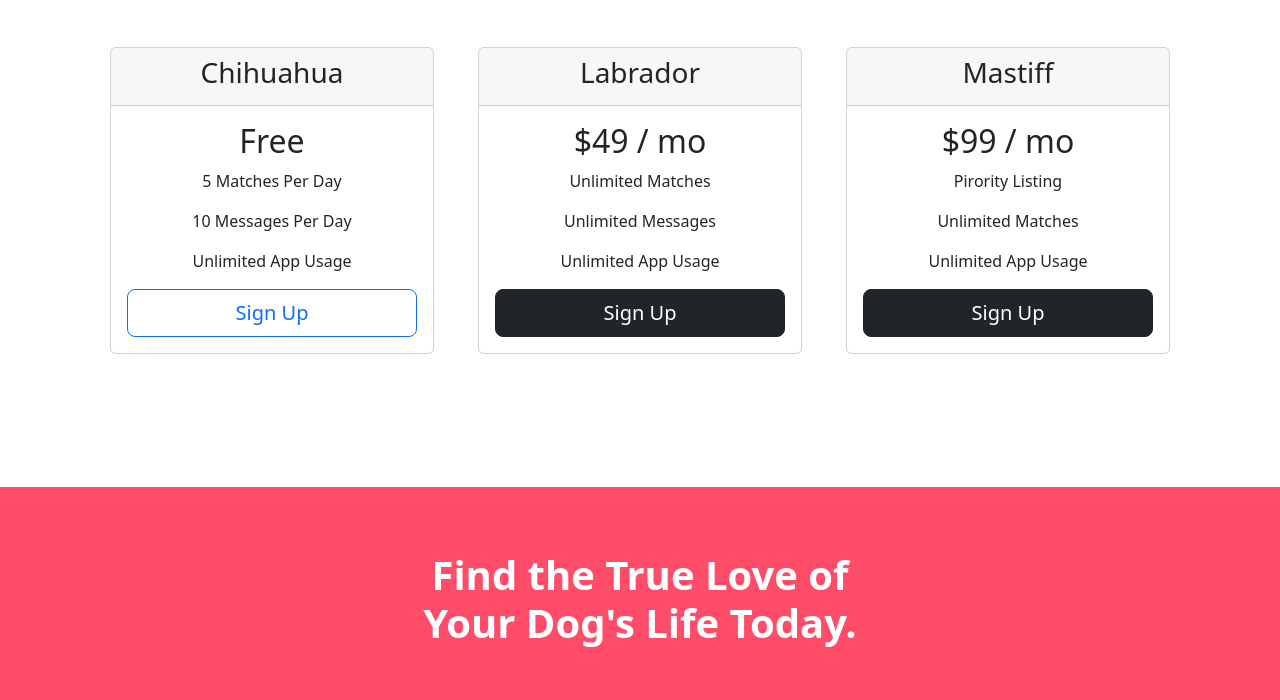
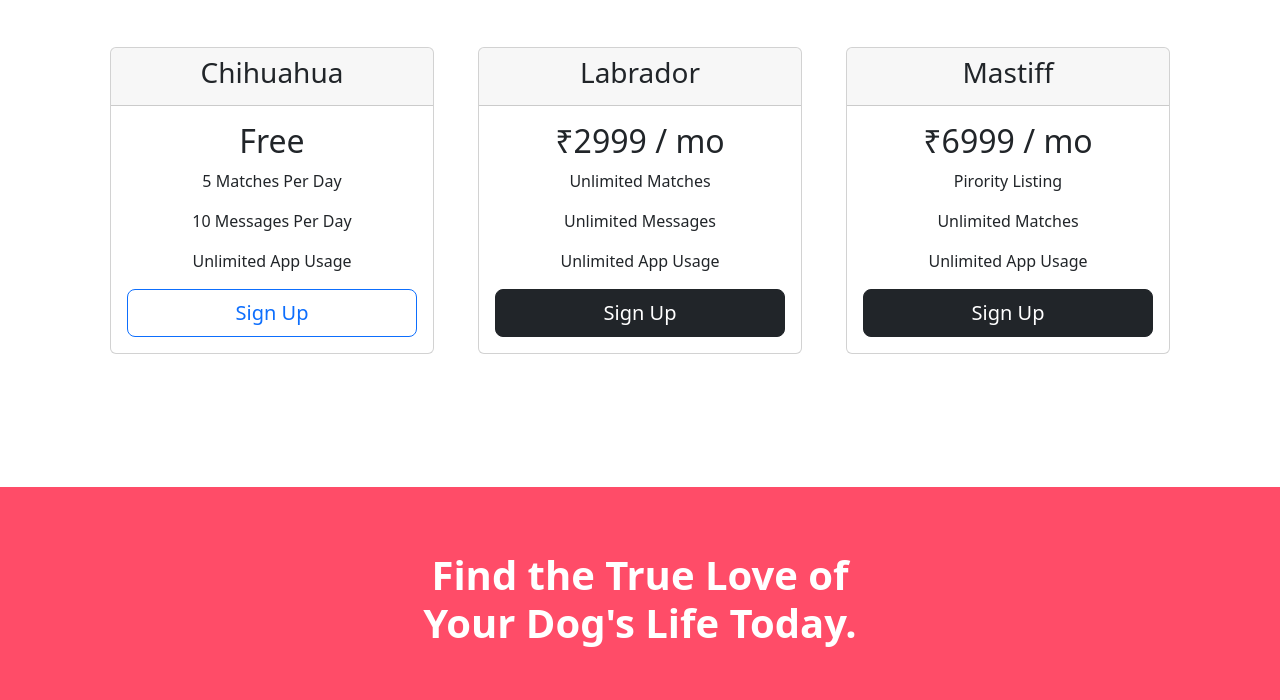
Before and after one commit to pranayjalan404/tinDog, a plain HTML site: page index.html in a window 1280 px wide. Shown: the part 1974-2674 px from the top of the page. Drawn offline with nearby package versions, Linux system fonts and the light colour scheme.

Commit message:
Update index.html

```diff
--- a/index.html
+++ b/index.html
@@ -225,7 +225,7 @@
               <h3>Labrador</h3>
             </div>
             <div class="card-body">
-              <h2>$49 / mo</h2>
+              <h2>₹2999 / mo</h2>
               <p>Unlimited Matches</p>
               <p>Unlimited Messages</p>
               <p>Unlimited App Usage</p>
@@ -242,7 +242,7 @@
               <h3>Mastiff</h3>
             </div>
             <div class="card-body">
-              <h2>$99 / mo</h2>
+              <h2>₹6999 / mo</h2>
               <p>Pirority Listing</p>
               <p>Unlimited Matches</p>
               <p>Unlimited App Usage</p>
```
